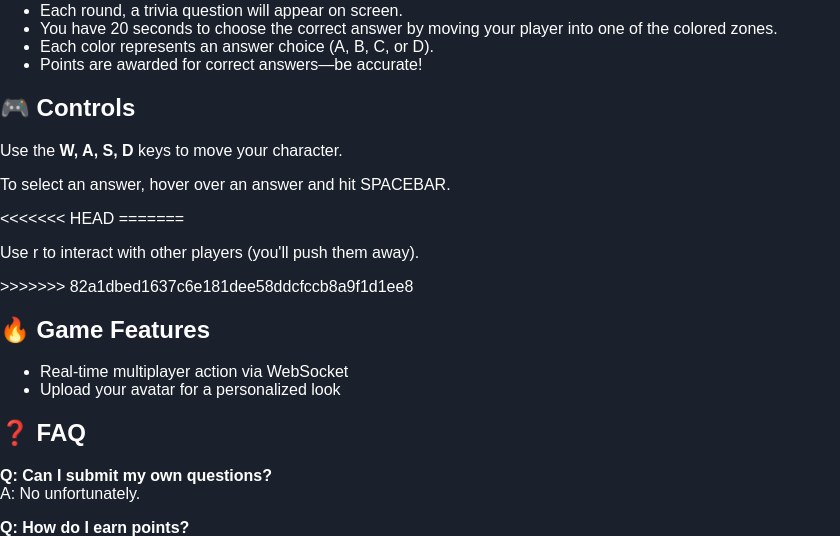
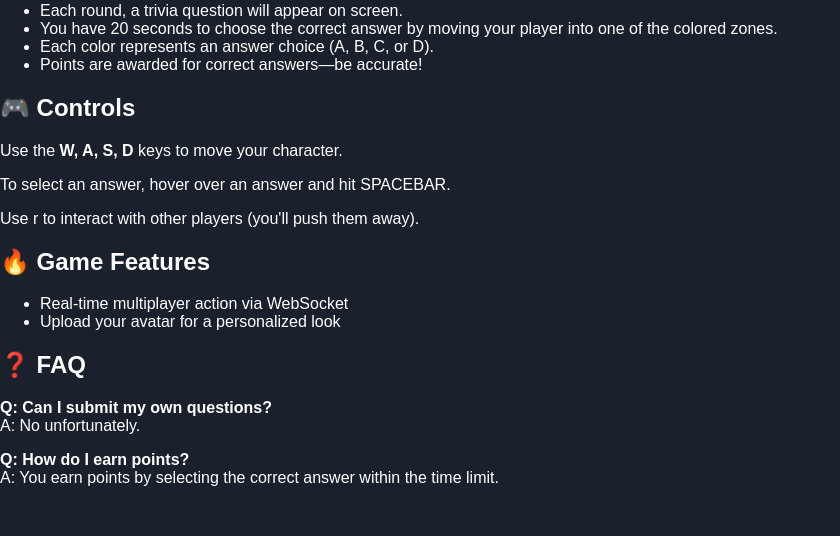
Before and after one commit to yyang594/CSE-312-Project, a Flask app: page / in a window 1280 px wide. Shown: the part 164-700 px from the top of the page, without its empty margins (0-840 px from the left). Run offline with Flask 3, Linux system fonts and the light colour scheme; parts of the project's set-up code (start-up, migrations or seed data) failed here and were passed over.

Commit message:
fixed merge error

```diff
--- a/app/templates/home.html
+++ b/app/templates/home.html
@@ -18,10 +18,7 @@
       <h2>🎮 Controls</h2>
       <p>Use the <strong>W, A, S, D</strong> keys to move your character.</p>
       <p>To select an answer, hover over an answer and hit SPACEBAR.</p>
-<<<<<<< HEAD
-=======
       <p>Use r to interact with other players (you'll push them away).</p>
->>>>>>> 82a1dbed1637c6e181dee58ddcfccb8a9f1d1ee8
     </section>
 
     <section class="game-features">
@@ -37,7 +34,7 @@
       <p><strong>Q: Can I submit my own questions?</strong><br>
       A: No unfortunately.</p>
 
-      <p><strong>Q: How do I earn points?</strong><br>
+      <p><strong ng>Q: How do I earn points?</strong><br>
       A: You earn points by selecting the correct answer within the time limit.</p>
     </section>
   </div>
```
